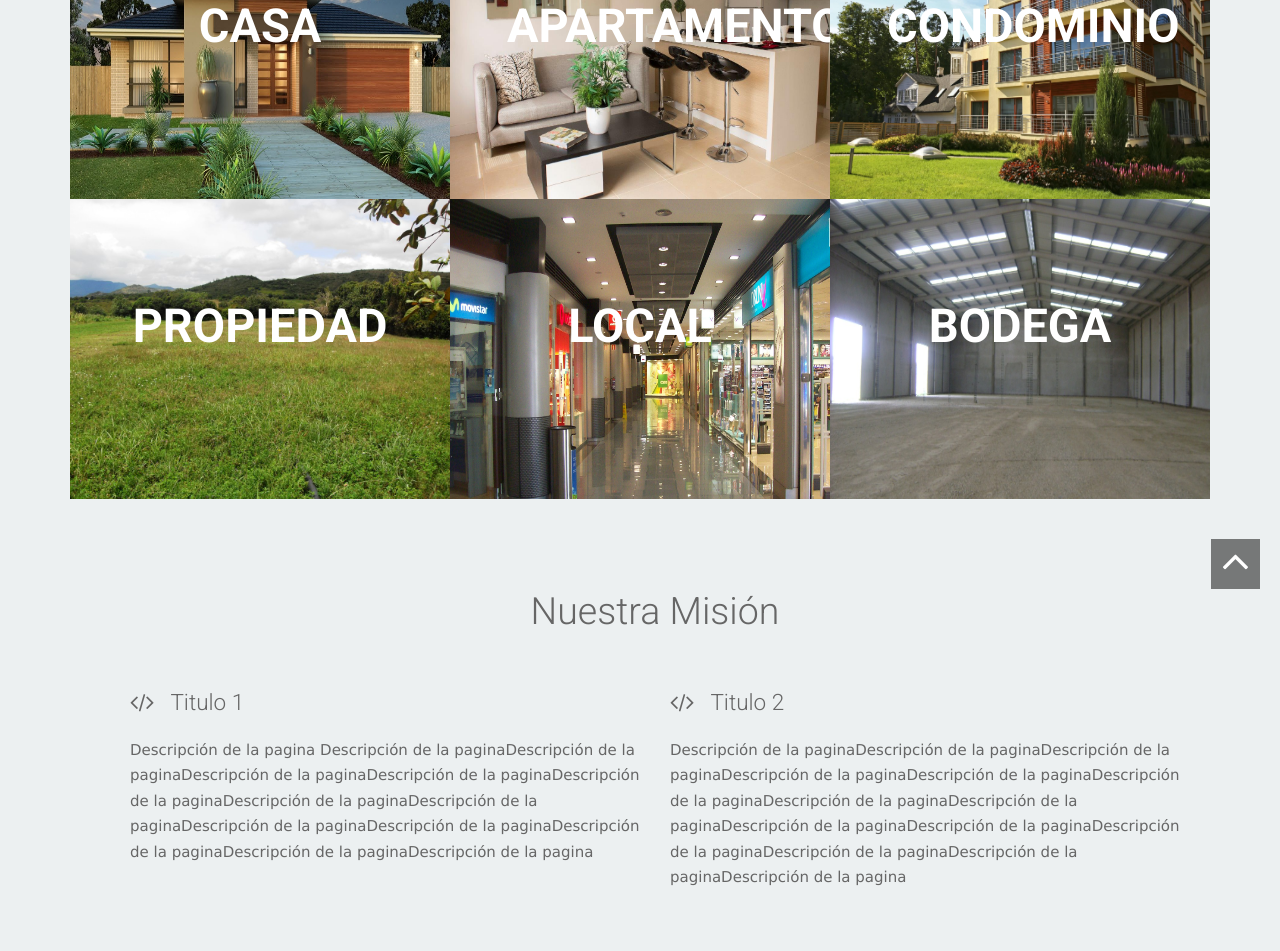
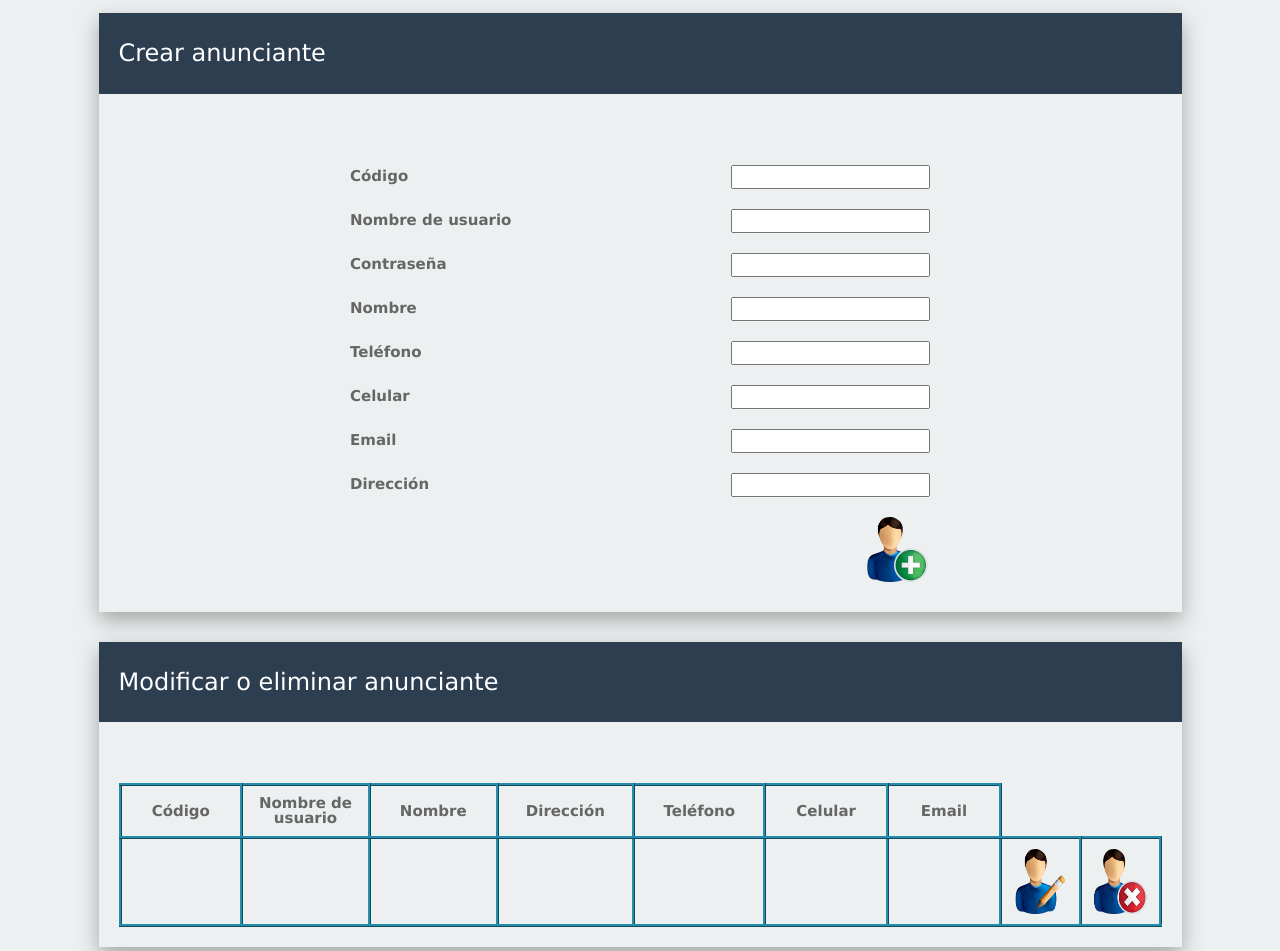
Before and after one commit to ricardo210/Frontend_real_estate, a website: page app/index.html at #!/employee in a window 1280 px wide. Shown: the part 191-1142 px from the top of the page. Drawn offline with nearby package versions, Linux system fonts and the light colour scheme; some packages are replaced by stand-ins of ours; files that its build step writes are made by us from their sources; a script that the page names is missing.

Commit message:
Empployee view, controller and service

```diff
--- a/app/app.js
+++ b/app/app.js
@@ -20,5 +20,10 @@ app.config(['$stateProvider', '$urlRouterProvider', function($stateProvider, $ur
 					url: '/logIn',
 					controller: 'logInController',
 					templateUrl: '/views/logIn.html'
+				})
+				.state('employee',{
+					url: '/employee',
+					controller: 'employeeController',
+					templateUrl: '/views/employee.html'
 				});
 }])
--- a/app/index.html
+++ b/app/index.html
@@ -63,10 +63,12 @@
 <script src="scripts/controllers/adminController.js"></script>
 <script src="scripts/controllers/logInController.js"></script>
 <script src="scripts/controllers/usersController.js"></script>
+<script src="scripts/controllers/employeeController.js"></script>
 <script src="scripts/services/authService.js"></script>
 <script src="scripts/services/homeService.js"></script>
 <script src="scripts/services/adminService.js"></script>
 <script src="scripts/services/logInService.js"></script>
+<script src="scripts/services/employee.js"></script>
 
 <!-- endinject -->
 
--- /dev/null
+++ b/app/scripts/controllers/employeeController.js
@@ -0,0 +1,6 @@
+angular.module('RealEstate.Controllers')
+  .controller('employeeController', ['$scope', 'employeeService', '$sessionStorage', function ($scope, employeeService, $sessionStorage) {
+    $scope.reloadPage = function () {
+      window.location.reload(true);
+    }
+  }]);
--- a/app/scripts/controllers/usersController.js
+++ b/app/scripts/controllers/usersController.js
@@ -21,8 +21,8 @@ angular.module('RealEstate.Controllers')
           $scope.user = {};
           if ($sessionStorage.currentUser.scope[0]==="admin") {
             $scope.goAdmin();
-          }else if($sessionStorage.currentUser.scope[0]==="empleado"){
-            $state.go('');
+          }else if($sessionStorage.currentUser.scope[0]==="employee"){
+            $scope.goEmployee();
           }
         }).catch(function(err){
           alert(err.data.error + " " + err.data.message);
@@ -32,4 +32,9 @@ angular.module('RealEstate.Controllers')
       $scope.goAdmin =function(){
         $state.go("admin")
       }
+
+      $scope.goEmployee =function(){
+        $state.go("employee")
+      }
+
   }]);
--- /dev/null
+++ b/app/views/employee.html
@@ -0,0 +1,126 @@
+<div ng-controller="employeeController">
+   <div id="container-main">
+      <h1>EMPLEADOS</h1>
+      <br>
+      <div class="accordion-container">
+         <p class="accordion-titulo">Crear anunciante<span class="toggle-icon"></span></p>
+         <div class="accordion-content">
+            <table class="add">
+               <tr>
+                  <th class="td_thEmployee thEmployee">Código</th>
+                  <td class="td_thEmployee tdEmployee"><input type="text" name="id"></td>
+               </tr>
+               <tr>
+                  <th class="td_thEmployee thEmployee">Nombre de usuario</th>
+                  <td class="td_thEmployee tdEmployee"><input type="text" name="username"></td>
+               </tr>
+               <tr>
+                  <th class="td_thEmployee thEmployee">Contraseña</th>
+                  <td class="td_thEmployee tdEmployee"><input type="password" name="password"></td>
+               </tr>
+               <tr>
+                  <th class="td_thEmployee thEmployee">Nombre</th>
+                  <td class="td_thEmployee tdEmployee"><input type="text" name="text"></td>
+               </tr>
+               <tr>
+                  <th class="td_thEmployee thEmployee">Teléfono</th>
+                  <td class="td_thEmployee tdEmployee"><input type="text" name="text"></td>
+               </tr>
+               <tr>
+                  <th class="td_thEmployee thEmployee">Celular</th>
+                  <td class="td_thEmployee tdEmployee"><input type="text" name="text"></td>
+               </tr>
+               <tr>
+                  <th class="td_thEmployee thEmployee">Email</th>
+                  <td class="td_thEmployee tdEmployee"><input type="text" name="text"></td>
+               </tr>
+               <tr>
+                  <th class="td_thEmployee thEmployee">Dirección</th>
+                  <td class="td_thEmployee tdEmployee"><input type="text" name="text"></td>
+               </tr>
+               <tr>
+                  <td class="td_thEmployee tdEmployee" colspan="2"><img class="img2" src="../images/icons/user_add.png"/></td>
+               </tr>
+            </table>
+         </div>
+      </div>
+      <div class="accordion-container">
+         <p class="accordion-titulo">Modificar o eliminar anunciante<span class="toggle-icon"></span></p>
+         <div class="accordion-content">
+            <table>
+               <tr>
+                  <th>Código</th>
+                  <th>Nombre de usuario</th>
+                  <th>Nombre</th>
+                  <th>Dirección</th>
+                  <th>Teléfono</th>
+                  <th>Celular</th>
+                  <th>Email</th>
+               </tr>
+               <tr>
+                  <th>{{}}</th>
+                  <th>{{}}</th>
+                  <th>{{}}</th>
+                  <th>{{}}</th>
+                  <th>{{}}</th>
+                  <th>{{}}</th>
+                  <th>{{}}</th>
+                  <th><a href="#editUser" data-toggle="modal"><img class="img2" src="../images/icons/user_edit.png"/></a></th>
+                  <th><img class="img2" src="../images/icons/user_delete.png"/></th>
+               </tr>
+            </table>
+         </div>
+      </div>
+   </div>
+   <!--POP UP-->
+   <div class="modal fade" id="#editUser">
+      <div class= "modal-dialog">
+         <div class="container" >
+            <div class="row">
+               <form class="form-signin mg-btm">
+                  <h3 class="heading-desc">
+                     Modificar anunciantes
+                  </h3>
+                  <table class="add">
+                     <tr>
+                        <th class="td_thEmployee thEmployee">Código</th>
+                        <td class="td_thEmployee tdEmployee"><input type="text" name="id"></td>
+                     </tr>
+                     <tr>
+                        <th class="td_thEmployee thEmployee">Nombre de usuario</th>
+                        <td class="td_thEmployee tdEmployee"><input type="text" name="username"></td>
+                     </tr>
+                     <tr>
+                        <th class="td_thEmployee thEmployee">Contraseña</th>
+                        <td class="td_thEmployee tdEmployee"><input type="password" name="password"></td>
+                     </tr>
+                     <tr>
+                        <th class="td_thEmployee thEmployee">Nombre</th>
+                        <td class="td_thEmployee tdEmployee"><input type="text" name="text"></td>
+                     </tr>
+                     <tr>
+                        <th class="td_thEmployee thEmployee">Teléfono</th>
+                        <td class="td_thEmployee tdEmployee"><input type="text" name="text"></td>
+                     </tr>
+                     <tr>
+                        <th class="td_thEmployee thEmployee">Celular</th>
+                        <td class="td_thEmployee tdEmployee"><input type="text" name="text"></td>
+                     </tr>
+                     <tr>
+                        <th class="td_thEmployee thEmployee">Email</th>
+                        <td class="td_thEmployee tdEmployee"><input type="text" name="text"></td>
+                     </tr>
+                     <tr>
+                        <th class="td_thEmployee thEmployee">Dirección</th>
+                        <td class="td_thEmployee tdEmployee"><input type="text" name="text"></td>
+                     </tr>
+                     <tr>
+                        <td class="td_thEmployee tdEmployee" colspan="2"><a href="#editUser" data-dismiss = "modal"><img src="../images/icons/user_edit.png"/></a></td>
+                     </tr>
+                  </table>
+               </form>
+            </div>
+         </div>
+      </div>
+   </div>
+</div>
```
Also changed, not shown: app/scripts/services/employeeService.js (added, +8 -0 lines).
